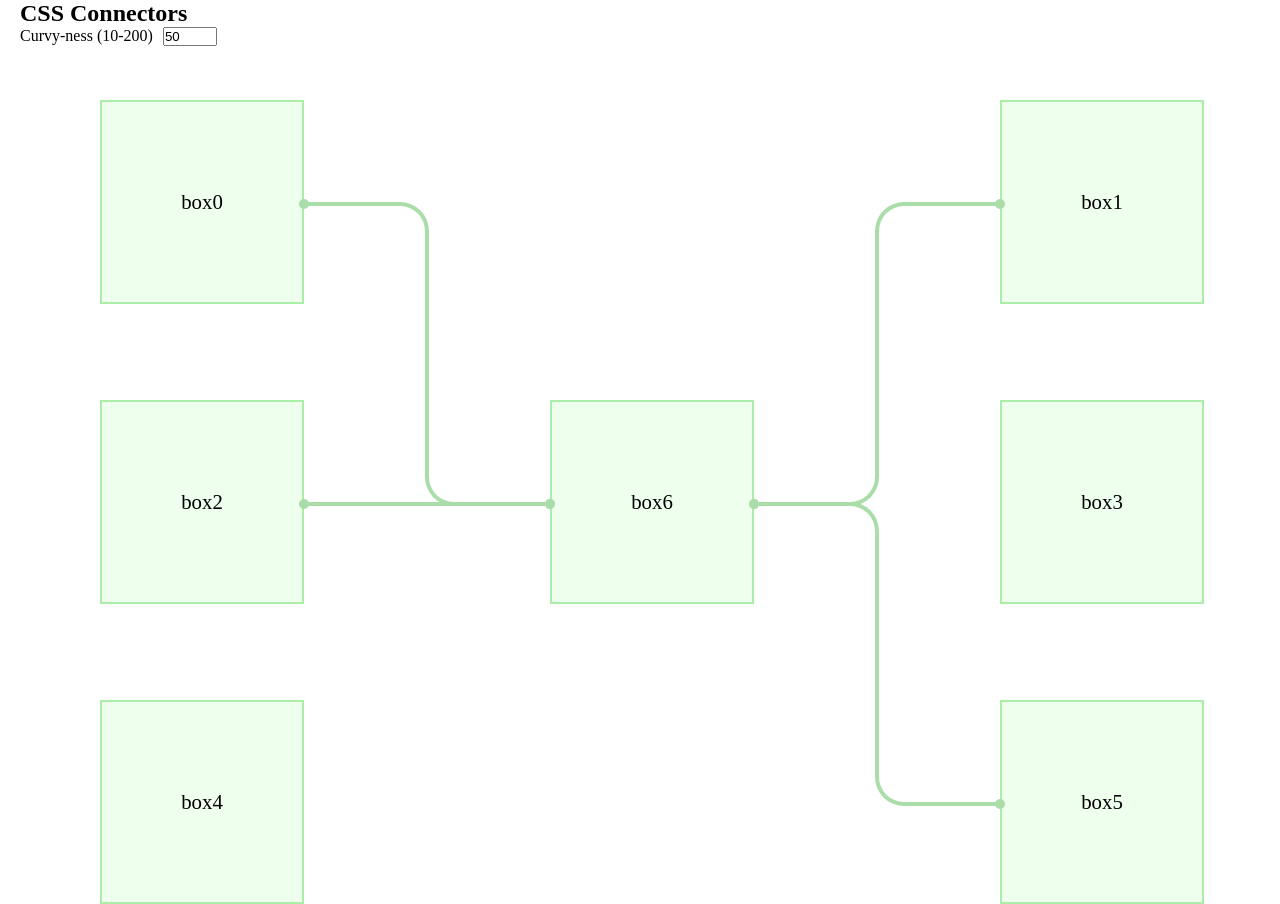
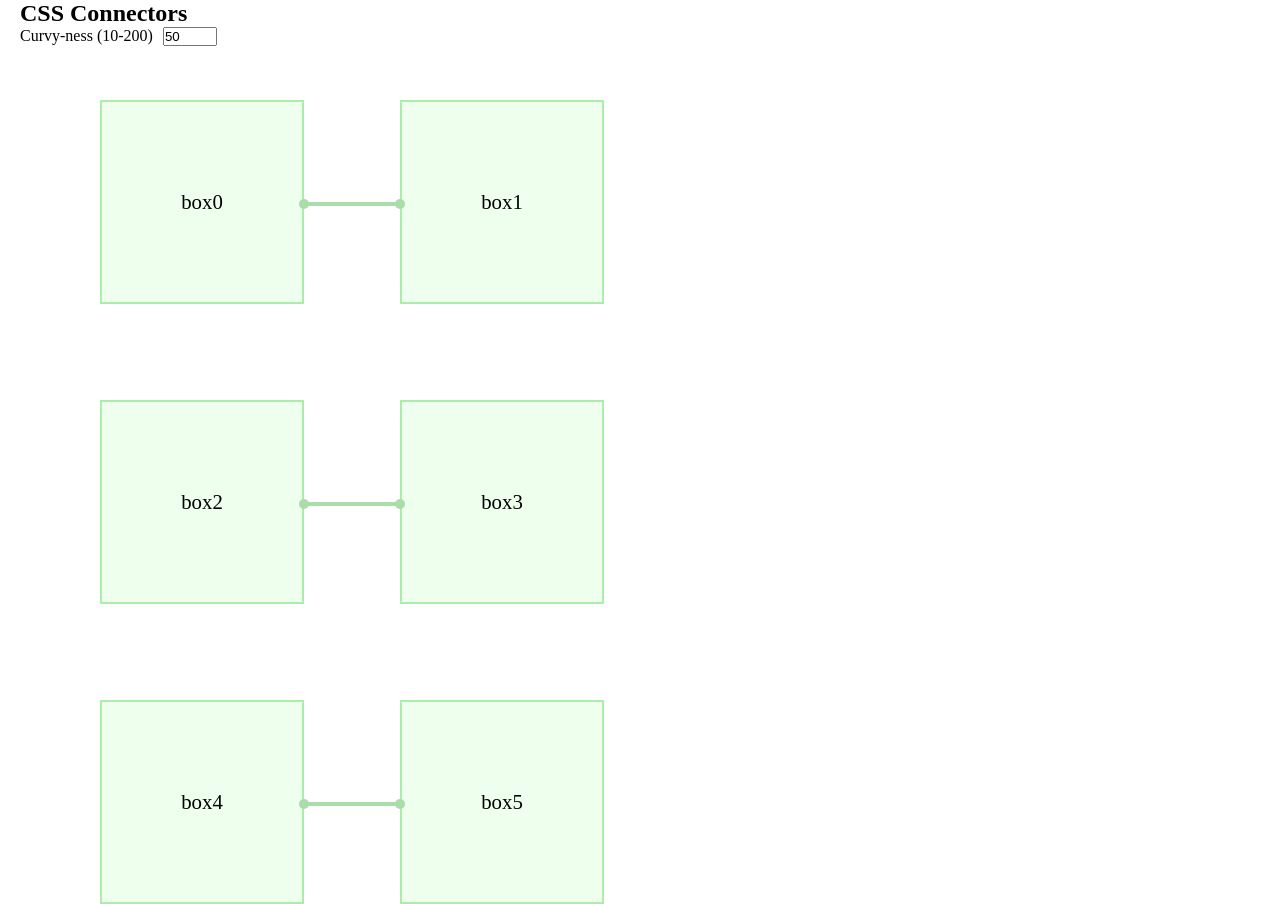
Before and after one commit to Ghibrasoft/box_connectors, a React (Vite) app: page / in a window 1280 px wide. Built offline with nearby package versions, Linux system fonts and the light colour scheme.

Commit message:
Updating: connections_dynamic_functionality

```diff
--- a/src/App.tsx
+++ b/src/App.tsx
@@ -4,7 +4,9 @@ function App() {
 
   return (
     <div className='wrapper'>
-      <Board />
+      <Board
+        boxQuantity={6}
+      />
     </div>
   )
 }
--- a/src/components/Board.tsx
+++ b/src/components/Board.tsx
@@ -1,24 +1,59 @@
 import { useRef, useState } from "react";
 import Connector from "./Connector";
 
-const Board = () => {
+interface IBoardProps {
+    boxQuantity: number;
+    initialTop?: number;
+    initialLeft?: number;
+    gap?: number;
+    cols?: number;
+    rows?: number;
+}
+const Board: React.FC<IBoardProps> = ({
+    boxQuantity,
+    initialTop = 100,
+    initialLeft = 100,
+    gap = 300,
+    cols = 2
+}) => {
     const [borderRadius, setBorderRadius] = useState(50);
     const inputRef = useRef<HTMLInputElement>(null);
-    const [boxes] = useState([
-        { id: 'box0', top: 100, left: 100 },
-        { id: 'box1', top: 100, left: 1000 },
-        { id: 'box2', top: 400, left: 100 },
-        { id: 'box3', top: 400, left: 1000 },
-        { id: 'box4', top: 700, left: 100 },
-        { id: 'box5', top: 700, left: 1000 },
-        { id: 'box6', top: 400, left: 550 }
-    ]);
-    const [connections] = useState([
-        { start: 0, end: 6 },
-        { start: 2, end: 6 },
-        { start: 1, end: 6 },
-        { start: 5, end: 6 }
-    ]);
+    const connections = [
+        { start: 0, end: 1 },
+        { start: 2, end: 3 },
+        { start: 4, end: 5 }
+    ];
+
+    // dynamically calculate positions of the boxes
+    const generateBoxes = (boxQuantity: number, cols: number, gap: number, initialTop: number, initialLeft: number) => {
+        let boxes = [];
+        let index = 0;
+        let row = 0;
+        let col = 0;
+
+        // loop until we have generated boxQuantity number of boxes
+        while (index < boxQuantity) {
+            boxes.push({
+                id: `box${index}`,
+                top: initialTop + row * gap,
+                left: initialLeft + col * gap
+            });
+
+            // move to the next column and row
+            col++;
+            if (col >= cols) {
+                col = 0;
+                row++;
+            }
+
+            index++;
+        }
+
+        return boxes;
+    };
+
+    const boxes = generateBoxes(boxQuantity, cols, gap, initialTop, initialLeft);
+
 
     const updateBorderRadius = () => {
         if (inputRef.current) {
@@ -33,6 +68,7 @@ const Board = () => {
                 <label>{'Curvy-ness (10-200)'}</label>
                 <input ref={inputRef} value={borderRadius} onChange={updateBorderRadius} />
             </div>
+            <div className="boxes">
                 {
                     boxes.map(({ id, top, left }) => (
                         <div
@@ -56,6 +92,7 @@ const Board = () => {
                     )
                 }
             </div>
+        </div>
     );
 };
 
```
Lines whose indentation alone changed are shown as unchanged.
